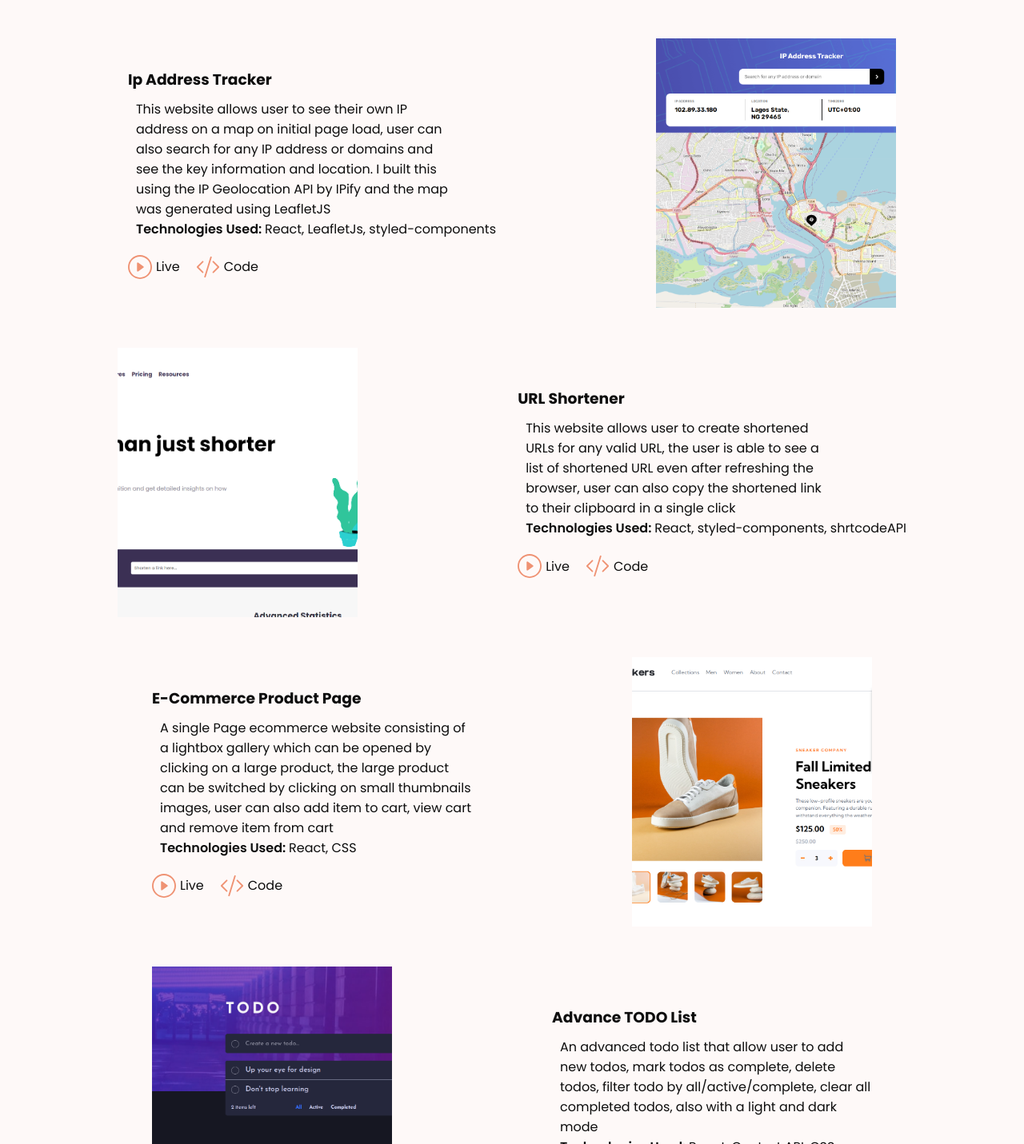
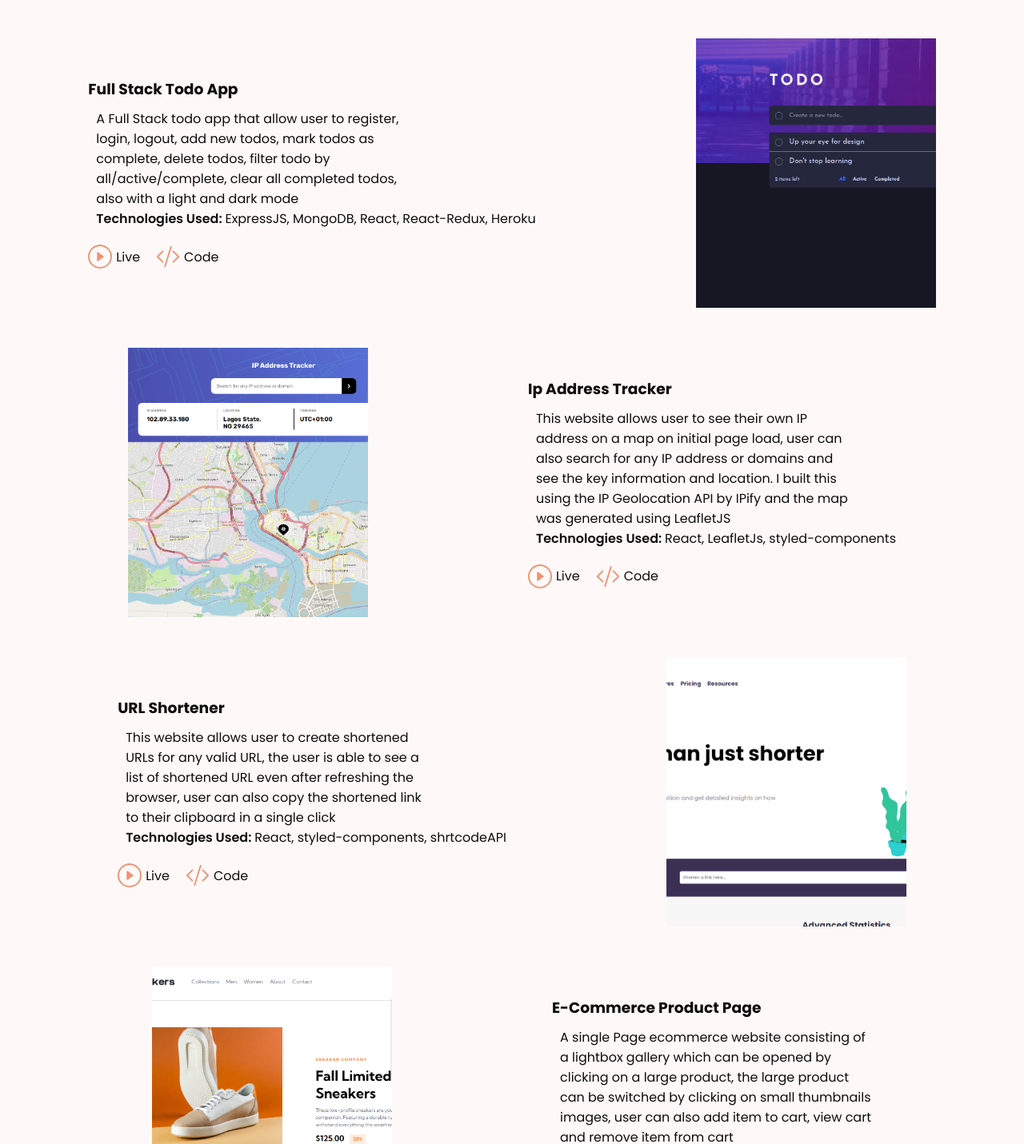
Before and after one commit to jesufemigan/jesufemi.dev, a React (Create React App) app: page /#/projects in a window 1280 px wide. Shown: the part 699-2130 px from the top of the page at 80% size. Built offline with nearby package versions, Linux system fonts and the light colour scheme.

Commit message:
add the full stack todo app project

```diff
--- a/src/App.js
+++ b/src/App.js
@@ -53,7 +53,7 @@ const GlobalStyles = createGlobalStyle`
   }
 
   .dark {
-      background-color: hsl(13,29%,6%);
+      background-color: #27252f;
       color: #ffffff;
   }
 
--- a/src/components/Header/Header.js
+++ b/src/components/Header/Header.js
@@ -27,6 +27,7 @@ const Header = ({isDark, toggleMode}) => {
             <Link activeClass="highlight" smooth spy to="home" delay={0} duration={100}>Home</Link>
             <Link activeClass="highlight" smooth spy to="about" delay={0} duration={100}>About Me</Link>
             <Link activeClass="highlight" smooth spy to="projects" delay={0} duration={100}>Projects</Link>
+            <a href="https://blog.jesufemi.dev" target="_blank" rel="noopener noreferrer">Blog</a>
             <Link activeClass="highlight" smooth spy to="contact" delay={0} duration={100}>Contact Me</Link>
             <span onClick={() => toggleMode()}><img src={isDark ? sun : moon} alt="toggle mode" /></span>
           </ul>
--- a/src/components/Project/Project.js
+++ b/src/components/Project/Project.js
@@ -12,7 +12,7 @@ const Project = () => {
     <ProjectStyle id="projects">
       <h1>Projects</h1>
       <div className="project-container">
-        {projects.slice(0,4).map(project => (
+        {projects.slice(0,5).map(project => (
           <div className="each-project" key={project.id}>
           <div className="screenshot">
             <img src={project.image} alt={project.title} />
--- a/src/data.js
+++ b/src/data.js
@@ -16,6 +16,15 @@ export const projects = [
     website: "https://movie-app-jp.netlify.app/",
     github: "https://github.com/ElpidaHope/entertainment-web-app",
     image: movie
+  },
+  {
+    id: 11,
+    title: "Full Stack Todo App",
+    details: "A Full Stack todo app that allow user to register, login, logout, add new todos, mark todos as complete, delete todos, filter todo by all/active/complete, clear all completed todos, also with a light and dark mode",
+    tools: ["ExpressJS", "MongoDB", "React", "React-Redux", "Heroku"],
+    website: "https://fm-fullstacktodoapp.herokuapp.com",
+    github: "https://github.com/ElpidaHope/FullStackTodoApp",
+    image: todo
   },
 
   {
@@ -50,7 +59,7 @@ export const projects = [
 
   {
     id: 4,
-    title: "Advance TODO List",
+    title: "A Basic TODO List(Frontend only)",
     details: "An advanced todo list that allow user to  add new todos, mark todos as complete, delete todos, filter todo by all/active/complete, clear all completed todos, also with a light and dark mode",
     tools: ["React", "Context API", "CSS"],
     website: "https://elpidahope.github.io/todo-app/",
```
Also changed, not shown: src/pages/AllProject/AllProject.style.js (line endings or trailing spaces), 1 other file (tests, documents, lock files or other folders).
